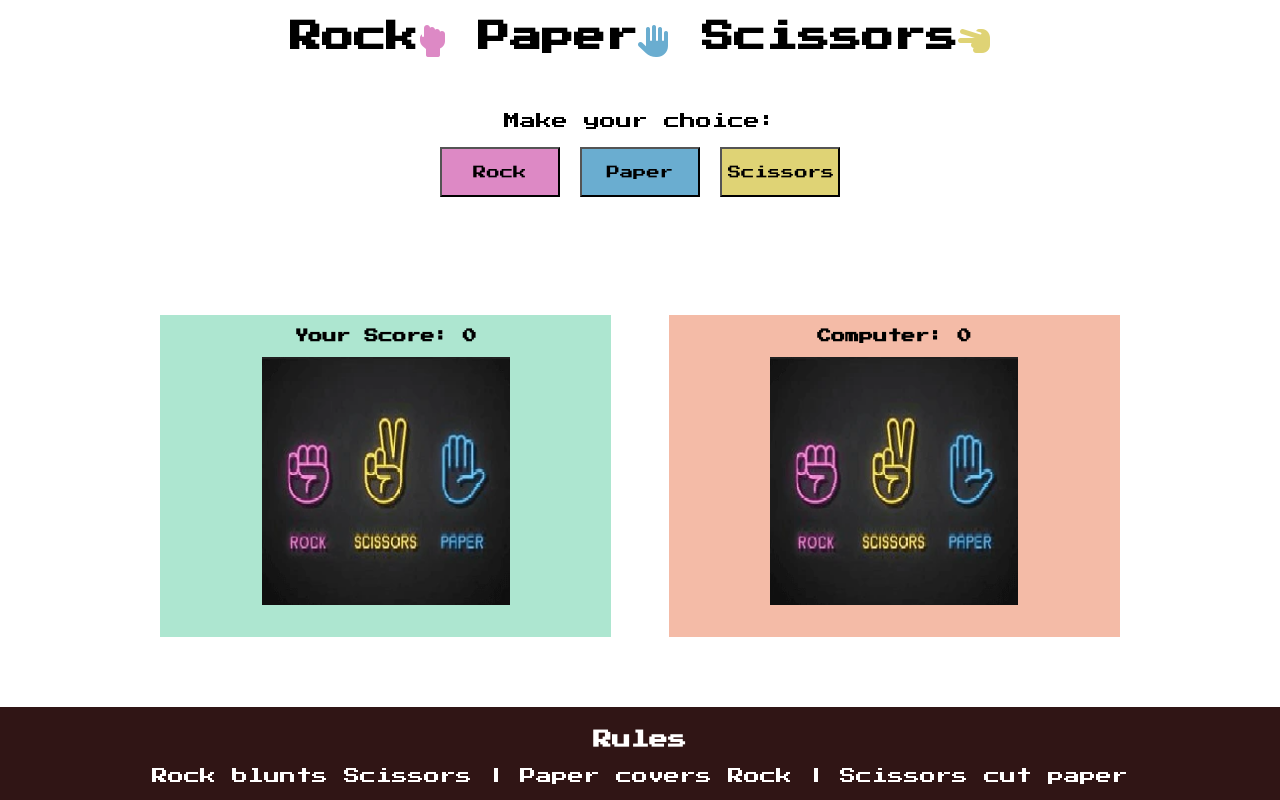
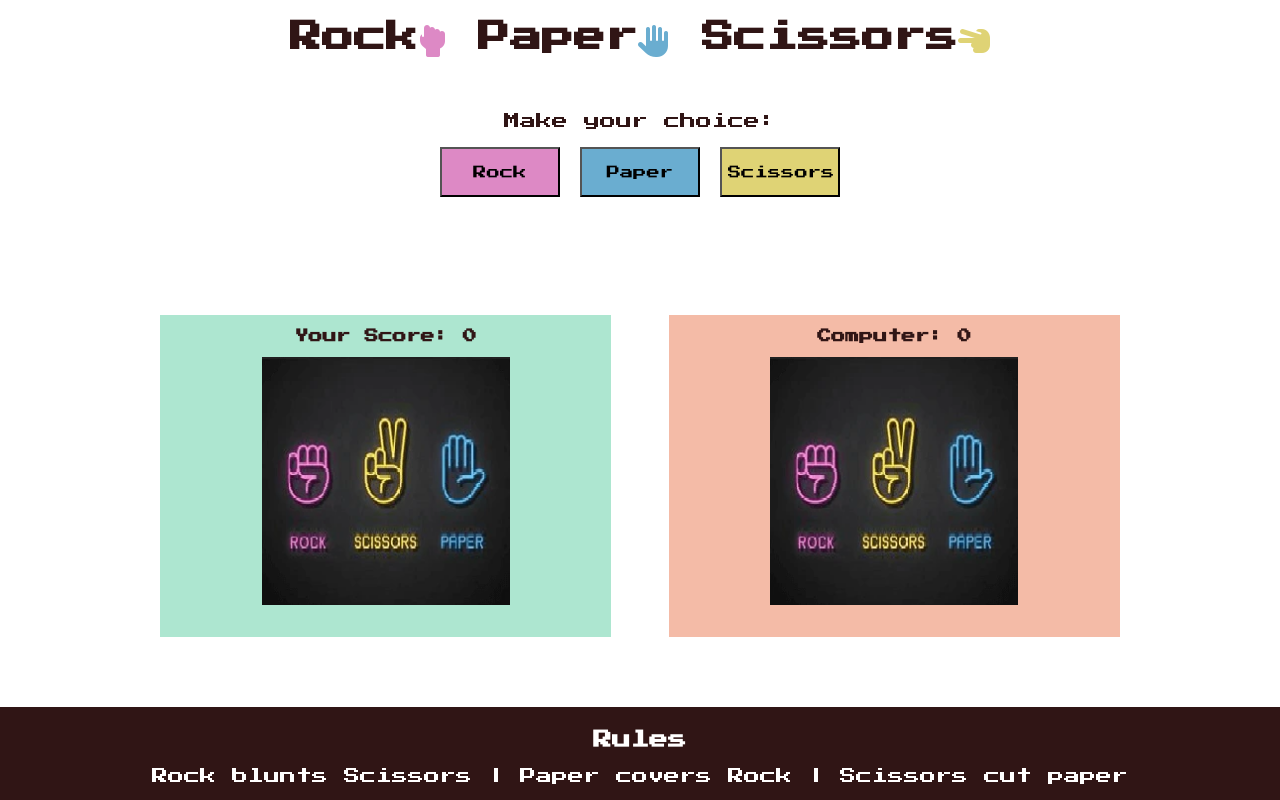
Before and after one commit to EMPZsolt/my-second-project, a plain HTML site: page index.html in a window 1280 px wide. Drawn offline with Linux system fonts and the light colour scheme.

Commit message:
Add new font color for the body element

```diff
--- a/assets/css/style.css
+++ b/assets/css/style.css
@@ -10,6 +10,7 @@ html {
 body {
   font-family: "Press Start 2P", sans-serif;
   margin: 0;
+  color: #301515;
 }
 
 /*Header and footer*/
```
